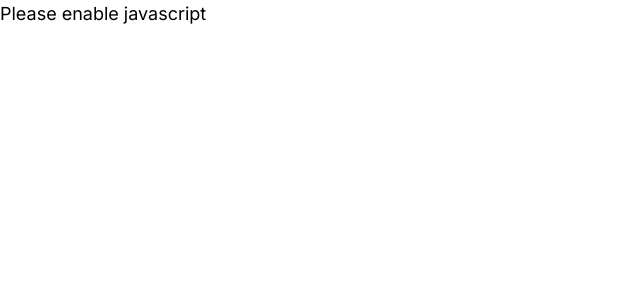
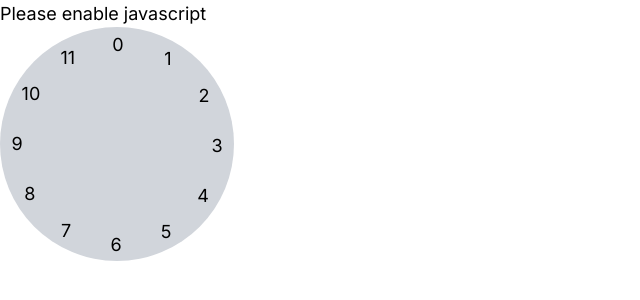
Before and after one commit to Pear-sudo/time, a Next.js app: page /test in a window 1280 px wide. Shown: the top 300 px of the page, without its empty margins (0-640 px from the left). Built offline with nearby package versions, Linux system fonts and the light colour scheme.

Commit message:
a working clock face

```diff
--- /dev/null
+++ b/src/app/elements/inputs/datetime/timeSelector.tsx
@@ -0,0 +1,22 @@
+import {JSX} from "react";
+
+export function TimeSelector(prop: {}): JSX.Element {
+    const numbers = [...Array(12).keys()].map(n => {
+        const rotation = 30 * n
+        return (
+            <div style={{
+                transform: `rotate(${rotation}deg) translate(1px, -100px) rotate(-${rotation}deg)`,
+                transformOrigin: '0 0'
+            }} key={n} className={'absolute'}>
+                {n}
+            </div>
+        )
+    })
+    return (
+        <div>
+            <div className={'rounded-full bg-gray-300 w-52 h-52 flex justify-center items-center relative'}>
+                {numbers}
+            </div>
+        </div>
+    )
+}
--- a/src/app/test/page.tsx
+++ b/src/app/test/page.tsx
@@ -2,10 +2,10 @@
 
 import {JSX} from "react";
 import '@/app/index.css';
+import {TimeSelector} from "@/app/elements/inputs/datetime/timeSelector";
 
 export default function Test(): JSX.Element {
     return (
-        <div>
-        </div>
+        <TimeSelector/>
     )
 }
```
